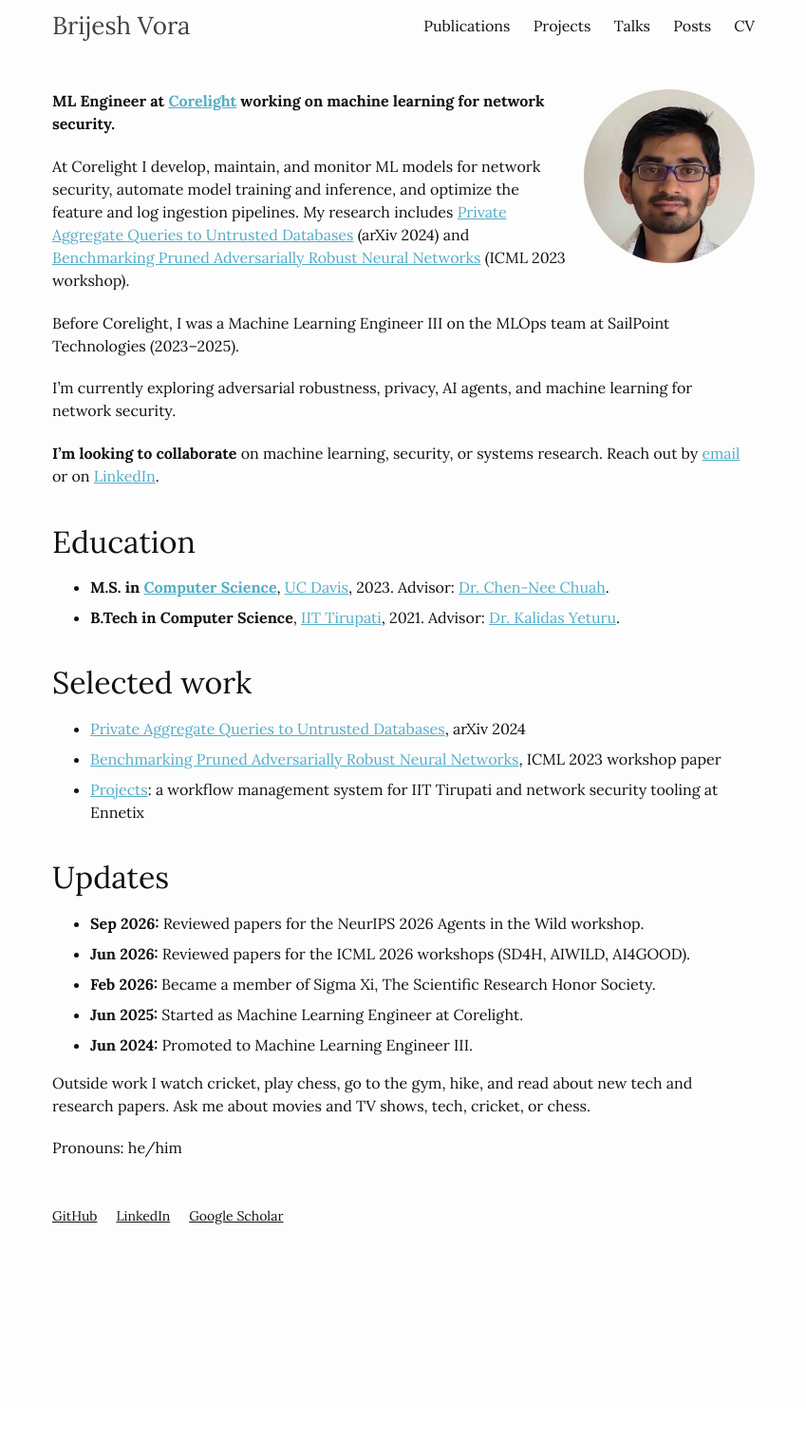
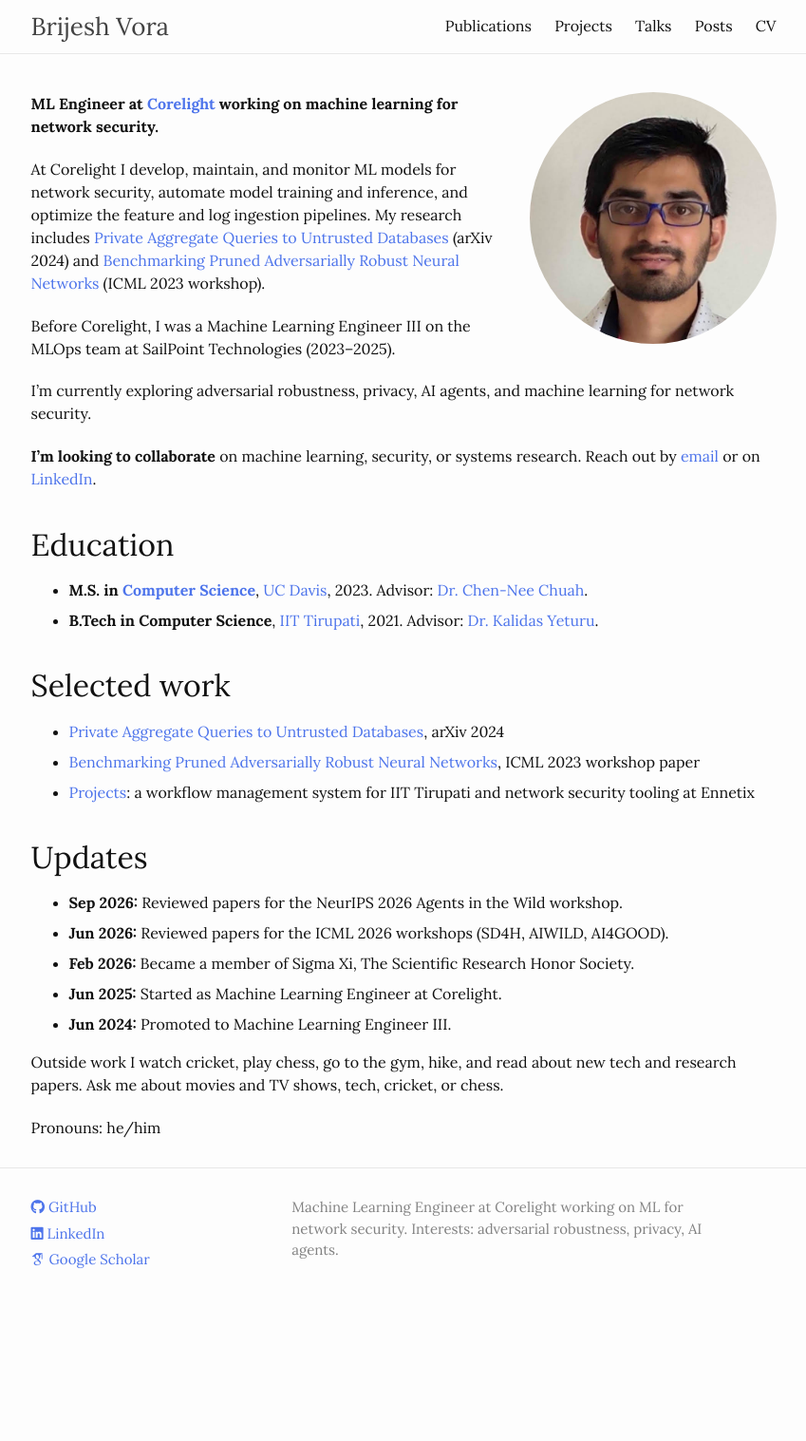
Before and after one commit to vorabrijesh/vorabrijesh.github.io, a Jekyll site: the page built from _pages/about.md, in a window 1280 px wide. Shown: the whole page at 95% size, without its empty margins (215-1064 px from the left). Built offline with Jekyll 4.4.1, drawn with Linux system fonts in a browser that asks for light colours; some web fonts are replaced; before the commit the page ends 1482 px from its top, so only the background shows below that.

Commit message:
Tune homepage sizing, links, header, and footer
- Widen the content column to 785px and add the header bottom rule.
- Enlarge the profile photo to 260px and keep it round.
- Use #4d74eb links without underline, and underline on hover.
- Two-column footer with social links and a short description, above
  a top rule.

```diff
--- a/_layouts/home.html
+++ b/_layouts/home.html
@@ -47,12 +47,17 @@ layout: compress
     </main>
 
     <footer class="site-footer">
-      <div class="wrapper">
-        <ul class="social-links">
-          <li><a href="https://github.com/{{ site.author.github }}">GitHub</a></li>
-          <li><a href="https://www.linkedin.com/in/{{ site.author.linkedin }}">LinkedIn</a></li>
-          <li><a href="{{ site.author.googlescholar }}">Google Scholar</a></li>
-        </ul>
+      <div class="wrapper footer-grid">
+        <div class="footer-col-1">
+          <ul class="social-links">
+            <li><a href="https://github.com/{{ site.author.github }}"><i class="fab fa-github" aria-hidden="true"></i> GitHub</a></li>
+            <li><a href="https://www.linkedin.com/in/{{ site.author.linkedin }}"><i class="fab fa-linkedin" aria-hidden="true"></i> LinkedIn</a></li>
+            <li><a href="{{ site.author.googlescholar }}"><i class="ai ai-google-scholar" aria-hidden="true"></i> Google Scholar</a></li>
+          </ul>
+        </div>
+        <div class="footer-col-2">
+          <p>{{ page.description }}</p>
+        </div>
       </div>
     </footer>
 
--- a/_pages/about.md
+++ b/_pages/about.md
@@ -10,7 +10,7 @@ redirect_from:
   - /about.html
 ---
 
-<img src="/images/profile.jpg" alt="Brijesh Vora" style="float: right; width: 180px; margin: 0 0 1em 1em; border-radius: 50%;">
+<img src="/images/profile.jpg" alt="Brijesh Vora" style="float: right; width: 260px; margin: 0 0 1em 1em; border-radius: 50%;">
 
 **ML Engineer at [Corelight](https://corelight.com/) working on machine learning for network security.**
 
--- a/assets/css/home.css
+++ b/assets/css/home.css
@@ -1,7 +1,7 @@
 /*
  * Homepage only (see _layouts/home.html and _includes/head/custom.html).
- * Lora 16px/1.5 body, 770px content width, 26px site title on a 54px header row,
- * 42px page title, 32px and 26px section headings.
+ * Lora 16px/1.5 body, 785px content column, 26px site title on a 56px header row,
+ * #4d74eb links, #e8e8e8 header and footer rules, 42px page title, 32px and 26px headings.
  */
 
 body {
@@ -17,6 +17,16 @@ h1, h2, h3, h4, h5, h6 {
   font-weight: 400;
 }
 
+a {
+  color: #4d74eb;
+  text-decoration: none;
+}
+
+a:hover {
+  color: #111;
+  text-decoration: underline;
+}
+
 .visually-hidden {
   position: absolute;
   width: 1px;
@@ -30,7 +40,7 @@ h1, h2, h3, h4, h5, h6 {
 }
 
 .wrapper {
-  max-width: 770px;
+  max-width: 815px;
   margin-left: auto;
   margin-right: auto;
   padding-left: 15px;
@@ -43,18 +53,23 @@ h1, h2, h3, h4, h5, h6 {
   clear: both;
 }
 
+.site-header {
+  min-height: 55.95px;
+  border-bottom: 1px solid #e8e8e8;
+}
+
 .site-title {
   float: left;
   font-size: 26px;
   font-weight: 400;
-  line-height: 54px;
+  line-height: 55.95px;
   color: #424242;
   text-decoration: none;
 }
 
 .site-nav {
   float: right;
-  line-height: 54px;
+  line-height: 55.95px;
   position: relative;
 }
 
@@ -89,9 +104,20 @@ h1, h2, h3, h4, h5, h6 {
 }
 
 .site-footer {
-  padding: 20px 0 40px;
-  font-size: 14px;
-  color: #424242;
+  padding: 30px 0;
+  border-top: 1px solid #e8e8e8;
+  font-size: 15px;
+  color: #828282;
+}
+
+.footer-col-1 {
+  float: left;
+  width: 35%;
+}
+
+.footer-col-2 {
+  float: left;
+  width: 60%;
 }
 
 .social-links {
@@ -101,12 +127,15 @@ h1, h2, h3, h4, h5, h6 {
 }
 
 .social-links li {
-  display: inline-block;
-  margin-right: 20px;
+  margin-bottom: 5px;
 }
 
 .social-links a {
-  color: #111;
+  color: #4d74eb;
+}
+
+.footer-col-2 p {
+  margin: 0;
 }
 
 @media screen and (max-width: 600px) {
@@ -158,6 +187,12 @@ h1, h2, h3, h4, h5, h6 {
     margin-right: 0;
   }
 
+  .footer-col-1,
+  .footer-col-2 {
+    float: none;
+    width: 100%;
+  }
+
   .post-content h2 {
     font-size: 28px;
   }
```
